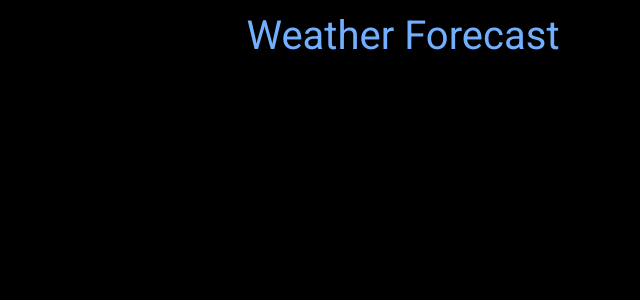
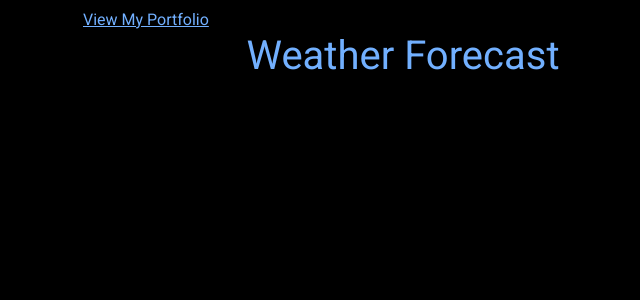
Before and after one commit to drew-a-reed/weatherForecast, an Angular app: page / in a window 1280 px wide. Shown: the top 300 px of the page, without its empty margins (237-877 px from the left). Built offline with nearby package versions, Linux system fonts and the light colour scheme; no server answers.

Commit message:
add link to profile

```diff
--- a/src/app/header/header.component.html
+++ b/src/app/header/header.component.html
@@ -1,3 +1,4 @@
 <div class="header">
+  <a href="https://drewareed.com">View My Portfolio</a>
   <h1>Weather Forecast</h1>
 </div>
--- a/src/app/header/header.component.scss
+++ b/src/app/header/header.component.scss
@@ -1,9 +1,14 @@
 .header {
-  background-color: #000;
-  justify-content: center;
-  flex-grow: 1;
-  display: flex;
-  align-items: center;
   min-height: 5rem;
+  width: 50%;
+  margin: 0 auto;
+  margin-top: 0.5rem;
 
+  h1 {
+    text-align: center;
+  }
+
+  a {
+    color: #72B0FF;
+  }
 }
```
